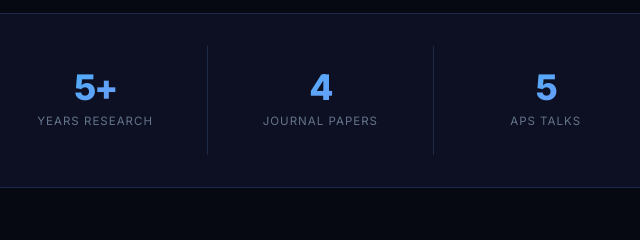
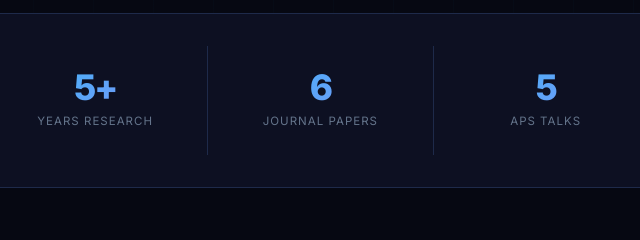
Before and after one commit to tamannaafrin12/tamannaafrin12.github.io, a plain HTML site: page index.html in a window 1280 px wide. Shown: the part 787-1027 px from the top of the page, 207-847 px from the left. Drawn offline with Linux system fonts and the light colour scheme.

Commit message:
Update index.html

```diff
--- a/index.html
+++ b/index.html
@@ -315,7 +315,7 @@
 <div id="stats">
   <div class="stats-grid">
     <div class="stat-item"><div class="stat-num">5+</div><div class="stat-label">Years Research</div></div>
-    <div class="stat-item"><div class="stat-num">4</div><div class="stat-label">Journal Papers</div></div>
+    <div class="stat-item"><div class="stat-num">6</div><div class="stat-label">Journal Papers</div></div>
     <div class="stat-item"><div class="stat-num">5</div><div class="stat-label">APS Talks</div></div>
     <div class="stat-item"><div class="stat-num">3.978</div><div class="stat-label">PhD GPA / 4.0</div></div>
   </div>
```
